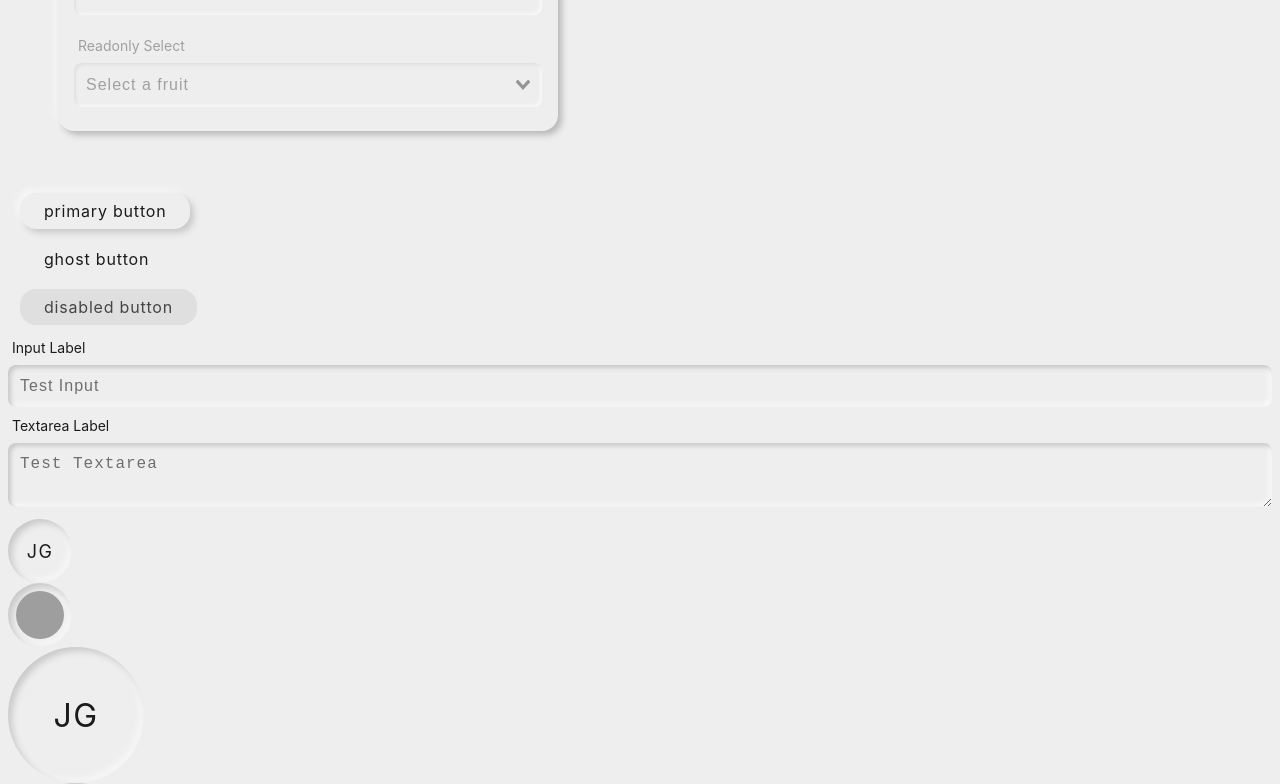
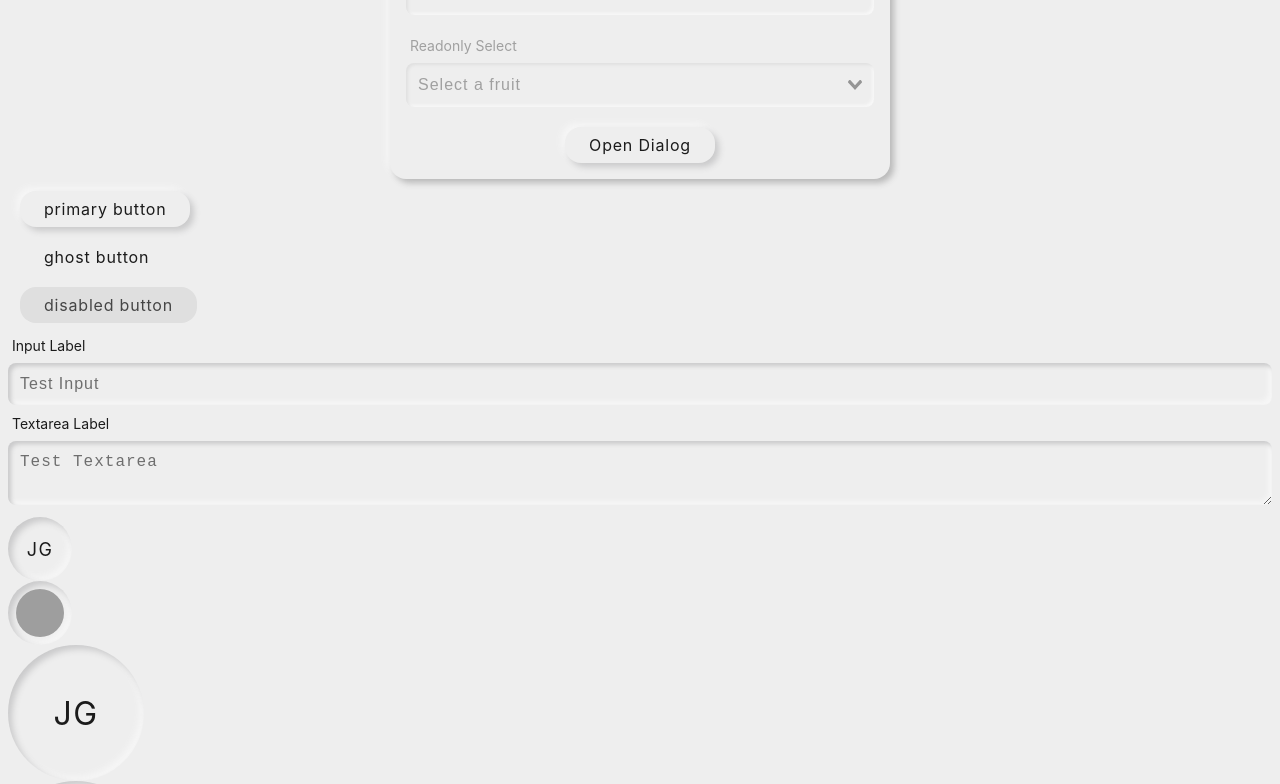
Before and after one commit to Passion-Built/Nimbus-Vue, a Vue app: page / in a window 1280 px wide. Shown: the part 2821-3605 px from the top of the page. Built offline with nearby package versions, Linux system fonts and the light colour scheme; grey boxes are pictures that could not be loaded; a web font is replaced by a local one.

Commit message:
Added styling to Dialog component

```diff
--- a/src/App.vue
+++ b/src/App.vue
@@ -3,11 +3,11 @@
   <NuiBox
     style="margin-bottom: 50px;
     width: 500px;
+    margin: 0 auto;
     display: flex;
     flex-direction: column;
     align-items: center;
     justify-content: center;
-    margin-left: 50px;
     gap:12px">
     <NuiText as="p">testing paragraph</NuiText>
     <NuiText as="span">testing span</NuiText>
@@ -179,6 +179,19 @@
       ]"
       placeholder="Select a fruit"
     />
+    <NuiDialog :isOpen="testDialog">
+      <template #header>
+        <NuiHeading as="h2">Sign up for Newsletter</NuiHeading>
+      </template>
+      <NuiText as="paragraph">Lorem ipsum dolor sit amet consectetur adipisicing elit. Amet iste, quam minus deserunt commodi consectetur doloremque hic ut, adipisci mollitia voluptates dignissimos quidem necessitatibus! Iusto unde nesciunt distinctio repellat voluptas.</NuiText>
+      <template #footer>
+        <div style="display: flex; justify-content: end; gap: 16px; flex-direction: row;">
+          <NuiButton @click="testDialog = !testDialog">Close</NuiButton>
+          <NuiButton @click="testDialog = !testDialog">Submit</NuiButton>
+        </div>
+      </template>
+    </NuiDialog>
+  <NuiButton @click="testDialog = !testDialog">Open Dialog</NuiButton>
   </NuiBox>
   <div style="display:flex; flex-direction:column; gap:12px; padding:12px;">
     <NuiButton>primary button</NuiButton>
@@ -204,10 +217,6 @@
   <NuiLink url="#">Test Link</NuiLink>
   <NuiLink url="https://www.google.com" external>Test Link</NuiLink>
   <NuiIconContainer><svg xmlns="http://www.w3.org/2000/svg" viewBox="0 0 640 640"><path d="M32 400C32 479.5 96.5 544 176 544L480 544C550.7 544 608 486.7 608 416C608 364.4 577.5 319.9 533.5 299.7C540.2 286.6 544 271.7 544 256C544 203 501 160 448 160C430.3 160 413.8 164.8 399.6 173.1C375.5 127.3 327.4 96 272 96C192.5 96 128 160.5 128 240C128 248 128.7 255.9 129.9 263.5C73 282.7 32 336.6 32 400z"/></svg></NuiIconContainer>
-  <NuiDialog :isOpen="testDialog">
-    test dialog
-  </NuiDialog>
-  <NuiButton @click="testDialog = !testDialog">Open Dialog</NuiButton>
   <NuiSelect
     v-model="favoriteFruit"
     :options="[
--- a/src/components/Dialog.vue
+++ b/src/components/Dialog.vue
@@ -1,4 +1,6 @@
 <template>
+  <div :class="['Px-dialog__container', {'Px-dialog--open': isOpen}]">
+    <div class="Px-dialog__overlay" />
     <div
       :class="['Px-dialog', {'Px-dialog--open': isOpen}]"
       role="dialog"
@@ -16,6 +18,7 @@
         <slot name="footer" />
       </div>
     </div>
+  </div>
 </template>
 
 <script setup lang="ts">
@@ -27,22 +30,58 @@ const emit = defineEmits(['update:isOpen'])
 </script>
 
 <style>
-.Px-dialog {
-  background: pink;
-  border-radius: 12px;
-  padding: 24px;
-  max-width: 480px;
-  position: relative;
+:root {
+  --px-dialog-bg: #eeeeee;
+  --px-dialog-overlay:rgba(238,238,238, 85%);
+  --px-dialog-shadow: 4px 4px 6px #b9b9b9, -4px -4px 6px #f6f6f6;
+  --px-dialog-border-radius: var(--px-space-200);
+  --px-dialog-padding: var(--px-space-300);
+  --px-dialog-margin-bottom: var(--px-space-200);
+}
+
+html:has(.Px-dialog--open) {
+  overflow: hidden;
+}
+
+.Px-dialog__container {
+  width: 100vw;
+  height: 100vh;
+  position: fixed;
+  top: 0;
+  left: 0;
+  z-index: 99;
+  transition: all .25s ease;
+  opacity: 0;
   visibility: hidden;
 
   &.Px-dialog--open {
+    opacity: 1;
     visibility: visible;
   }
 }
-.Px-dialog__header {
-  margin-bottom: 16px;
+
+.Px-dialog__overlay {
+  width: 100%;
+  height: 100%;
+  background: var(--px-dialog-overlay);
 }
+
+.Px-dialog {
+  background: var(--px-dialog-bg);
+  border-radius: var(--px-dialog-border-radius);
+  box-shadow: var(--px-dialog-shadow);
+  min-width: 35vw;
+  width: max-content;
+  max-width: 50vw;
+  padding: var(--px-dialog-padding);
+  position: absolute;
+  top: 50%;
+  left: 50%;
+  transform: translate(-50%, -50%);
+}
+
+.Px-dialog__header,
 .Px-dialog__body {
-  margin-bottom: 16px;
+  margin-bottom: var(--px-dialog-margin-bottom);
 }
 </style>
```
Lines whose indentation alone changed are shown as unchanged.
